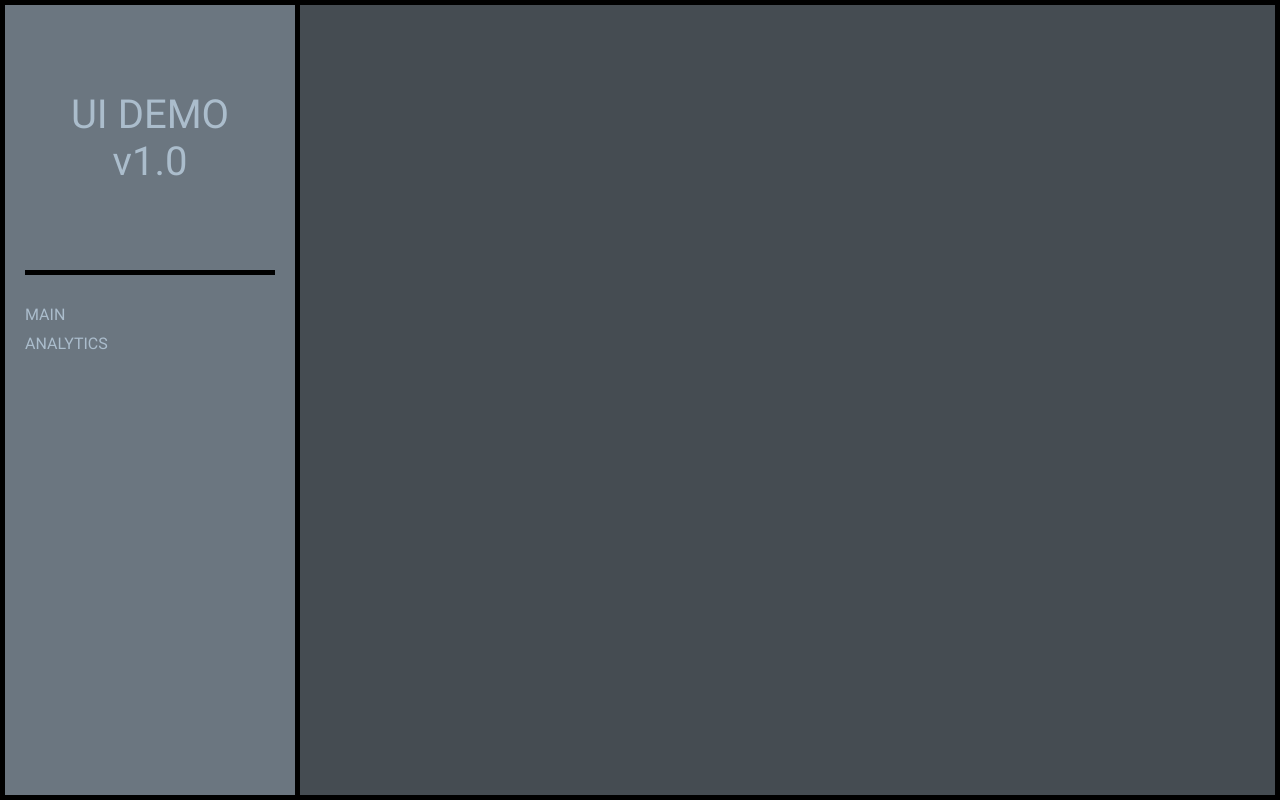
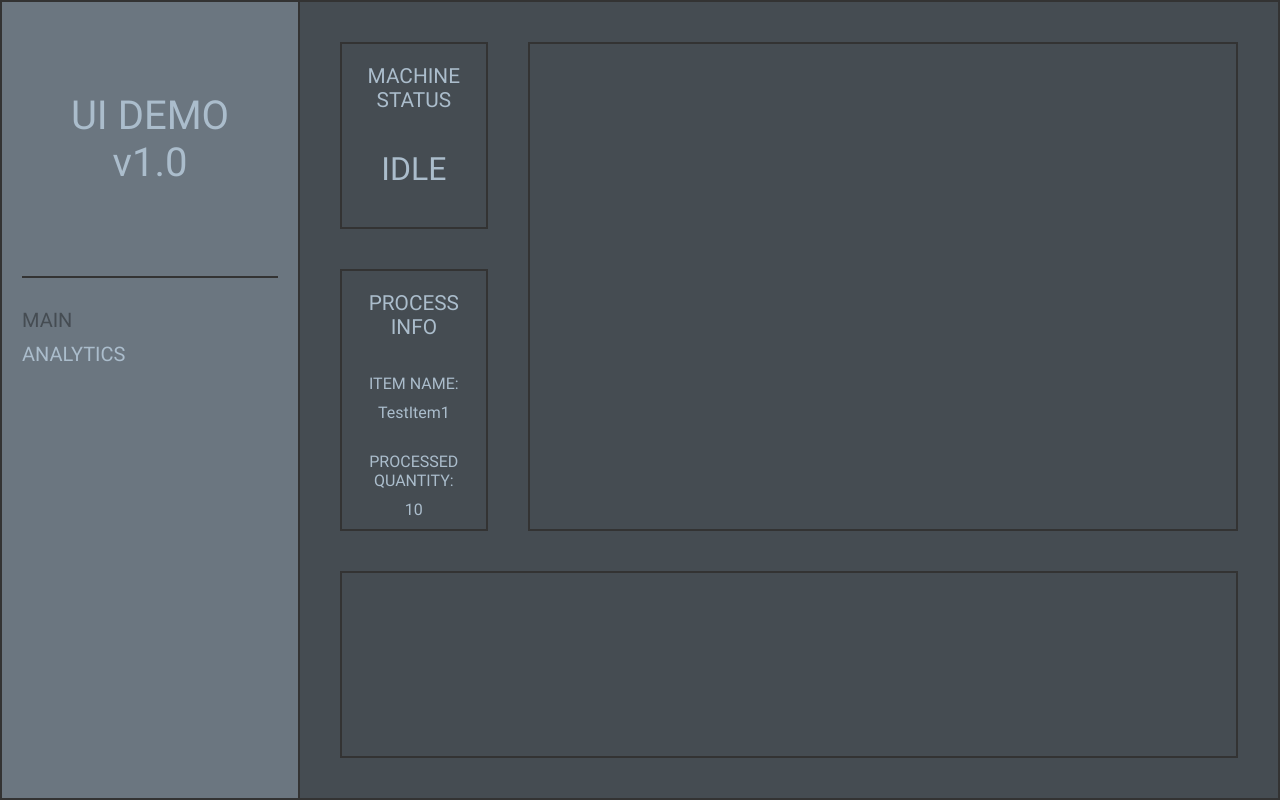
Before and after one commit to MyllysMikkoS/IndustrialUiDemo, an Angular app: page /main in a window 1280 px wide. Built offline with nearby package versions, Linux system fonts and the light colour scheme.

Commit message:
Machine status and process info UI elements

```diff
--- a/src/_colors.scss
+++ b/src/_colors.scss
@@ -1,3 +1,4 @@
 $color-light-blue: #ABBDCC;
 $color-light-gray: #6B7680;
 $color-gray: #454C52;
+$color-borders: #333333;
--- /dev/null
+++ b/src/_common.scss
@@ -0,0 +1,2 @@
+$borderSize: 2px;
+$widgetMargin: 20px;
--- a/src/app/app.component.scss
+++ b/src/app/app.component.scss
@@ -1,5 +1,8 @@
+@use '../common' as *;
+@use '../colors' as *;
+
+
 :host {
-  $borderSize: 5px;
   $viewWidth: calc(100vw - 300px - #{$borderSize});
   $viewHeight: calc(100vh - #{$borderSize * 2});
 
@@ -10,8 +13,8 @@
     width: $viewWidth;
     height: $viewHeight;
 
-    border-top: $borderSize solid black;
-    border-right: $borderSize solid black;
-    border-bottom: $borderSize solid black;
+    border-top: $borderSize solid $color-borders;
+    border-right: $borderSize solid $color-borders;
+    border-bottom: $borderSize solid $color-borders;
   }
 }
--- a/src/app/common-components/navigation/navigation/navigation.component.html
+++ b/src/app/common-components/navigation/navigation/navigation.component.html
@@ -4,7 +4,7 @@
     <p>{{appVersion}}</p>
   </div>
   <ul>
-    <li><a routerLink="main">Main</a></li>
-    <li><a routerLink="analytics">Analytics</a></li>
+    <li><a [ngClass]="selectedNavigation === navSelection.Main ? 'selected-link' : 'unselected-link'" routerLink="main">Main</a></li>
+    <li><a [ngClass]="selectedNavigation === navSelection.Analytics ? 'selected-link' : 'unselected-link'" routerLink="analytics">Analytics</a></li>
   </ul>
 </div>
--- a/src/app/common-components/navigation/navigation/navigation.component.scss
+++ b/src/app/common-components/navigation/navigation/navigation.component.scss
@@ -1,7 +1,7 @@
 @use '../../../../colors' as *;
+@use '../../../../common' as *;
 
 :host {
-  $borderSize: 5px;
   $paddingSize: 20px;
   $viewWidth: calc(300px - #{$borderSize * 2} - #{$paddingSize * 2});
   $viewHeight: calc(100vh - #{$borderSize * 2} - #{$paddingSize * 2});
@@ -14,19 +14,20 @@
     height: $viewHeight;
     padding: $paddingSize;
     background-color: $color-light-gray;
-    border: $borderSize solid black;
+    border: $borderSize solid $color-borders;
   }
 
   .nav-app-title {
     width: 100%;
     height: calc(#{$viewWidth} - #{$paddingSize} - #{$borderSize});
     padding-bottom: $paddingSize;
-    border-bottom: $borderSize solid black;
+    border-bottom: $borderSize solid $color-borders;
 
     display: flex;
     flex-direction: column;
     justify-content: center;
     align-items: center;
+    text-transform: none;
 
     font-size: 40px;
 
@@ -45,10 +46,17 @@
       margin-top: 10px;
 
       a {
+        font-size: 20px;
         text-decoration: none;
-        text-transform: uppercase;
-        color: $color-light-blue;
       }
     }
   }
+
+  .selected-link {
+    color: $color-gray;
+  }
+
+  .unselected-link {
+    color: $color-light-blue;
+  }
 }
--- a/src/app/common-components/navigation/navigation/navigation.component.ts
+++ b/src/app/common-components/navigation/navigation/navigation.component.ts
@@ -1,4 +1,10 @@
 import { Component, OnInit } from '@angular/core';
+import { NavigationEnd, Router } from '@angular/router';
+
+enum NavSelection {
+  Main,
+  Analytics
+}
 
 @Component({
   selector: 'app-navigation',
@@ -9,10 +15,20 @@ export class NavigationComponent implements OnInit {
 
   appName = 'UI DEMO';
   appVersion = 'v1.0';
+  selectedNavigation: NavSelection = NavSelection.Main;
 
-  constructor() { }
+  public get navSelection(): typeof NavSelection {
+    return NavSelection;
+  }
+
+  constructor(private router: Router) {
+    this.router.events.subscribe((route) => {
+      if (route instanceof NavigationEnd) {
+        this.selectedNavigation = route.url === '/main' ? NavSelection.Main : NavSelection.Analytics;
+      }
+    });
+  }
 
   ngOnInit(): void {
   }
-
 }
--- a/src/app/main-page/main-page/main-page.component.html
+++ b/src/app/main-page/main-page/main-page.component.html
@@ -1,3 +1,27 @@
-<div>
+<div class="main-container">
+  <div class="main-grid-wrapper">
+    <div class="widget machine-status">
+      <div class="widget-header">Machine status</div>
+      <div class="machine-status-state">Idle</div>
+    </div>
+    <div class="widget process-info">
+      <div class="widget-header">Process info</div>
+      <div class="process-info-data">
+        <div class="label-value-group">
+          <div class="label">Item name:</div>
+          <div class="value">TestItem1</div>
+        </div>
+        <div class="label-value-group">
+          <div class="label">Processed quantity:</div>
+          <div class="value">10</div>
+        </div>
+      </div>
+    </div>
+    <div class="widget process-flow">
 
+    </div>
+    <div class="widget machine-controls">
+
+    </div>
+  </div>
 </div>
--- a/src/app/main-page/main-page/main-page.component.scss
+++ b/src/app/main-page/main-page/main-page.component.scss
@@ -0,0 +1,61 @@
+@use '../../../common' as *;
+@use '../../../colors' as *;
+
+:host {
+
+  .main-container {
+    width: calc(100% - #{$widgetMargin * 2});
+    height: calc(100% - #{$widgetMargin * 2});
+    margin: $widgetMargin;
+
+    .main-grid-wrapper {
+      width: 100%;
+      height: 100%;
+      display: grid;
+      grid-template-columns: [col1-start] 20% [col2-start] 80% [col2-end];
+      grid-template-rows: [row1-start] 30% [row2-start] 40% [row3-start] 30% [row3-end];
+
+      .machine-status {
+        grid-column: col1-start / col2-start;
+        grid-row: row1-start / row2-start;
+
+        display: flex;
+        flex-direction: column;
+        justify-items: center;
+
+        .machine-status-state {
+          text-align: center;
+          display: flex;
+          align-items: center;
+          justify-content: center;
+          flex-grow: 1;
+          font-size: 2em;
+        }
+      }
+
+      .process-info {
+        grid-column: col1-start / col2-start;
+        grid-row: row2-start / row3-start;
+
+        display: flex;
+        flex-direction: column;
+
+        .process-info-data {
+          display: flex;
+          flex-direction: column;
+          flex-grow: 1;
+        }
+      }
+
+      .process-flow {
+        grid-column: col2-start / col2-end;
+        grid-row: row1-start / row3-start;
+      }
+
+      .machine-controls {
+        grid-column: col1-start / col2-end;
+        grid-row: row3-start / row3-end;
+      }
+    }
+  }
+}
--- a/src/app/main-page/main-page/main-page.component.ts
+++ b/src/app/main-page/main-page/main-page.component.ts
@@ -11,5 +11,4 @@ export class MainPageComponent implements OnInit {
 
   ngOnInit(): void {
   }
-
 }
--- a/src/styles.scss
+++ b/src/styles.scss
@@ -1,4 +1,5 @@
 @use 'colors' as *;
+@use 'common' as *;
 
 @font-face {
   font-family: 'Roboto';
@@ -11,4 +12,38 @@ html, body {
   background-color: $color-gray;
   font-family: 'Roboto', Arial, Helvetica, sans-serif;
   color: $color-light-blue;
+  text-transform: uppercase;
 }
+
+.widget {
+  margin: $widgetMargin;
+  padding: $widgetMargin;
+  border: $borderSize solid $color-borders;
+}
+
+.widget-header {
+  padding-bottom: $widgetMargin;
+  font-size: 1.3em;
+  text-align: center;
+  display: flex;
+  align-items: center;
+  justify-content: center;
+}
+
+.label-value-group {
+  padding: 15px 0 15px 0;
+  display: flex;
+  flex-grow: 1;
+  text-align: center;
+  flex-direction: column;
+  align-items: center;
+  justify-content: center;
+}
+
+.label {
+  padding-bottom: 10px;
+}
+
+.value {
+  text-transform: none;
+}
```
